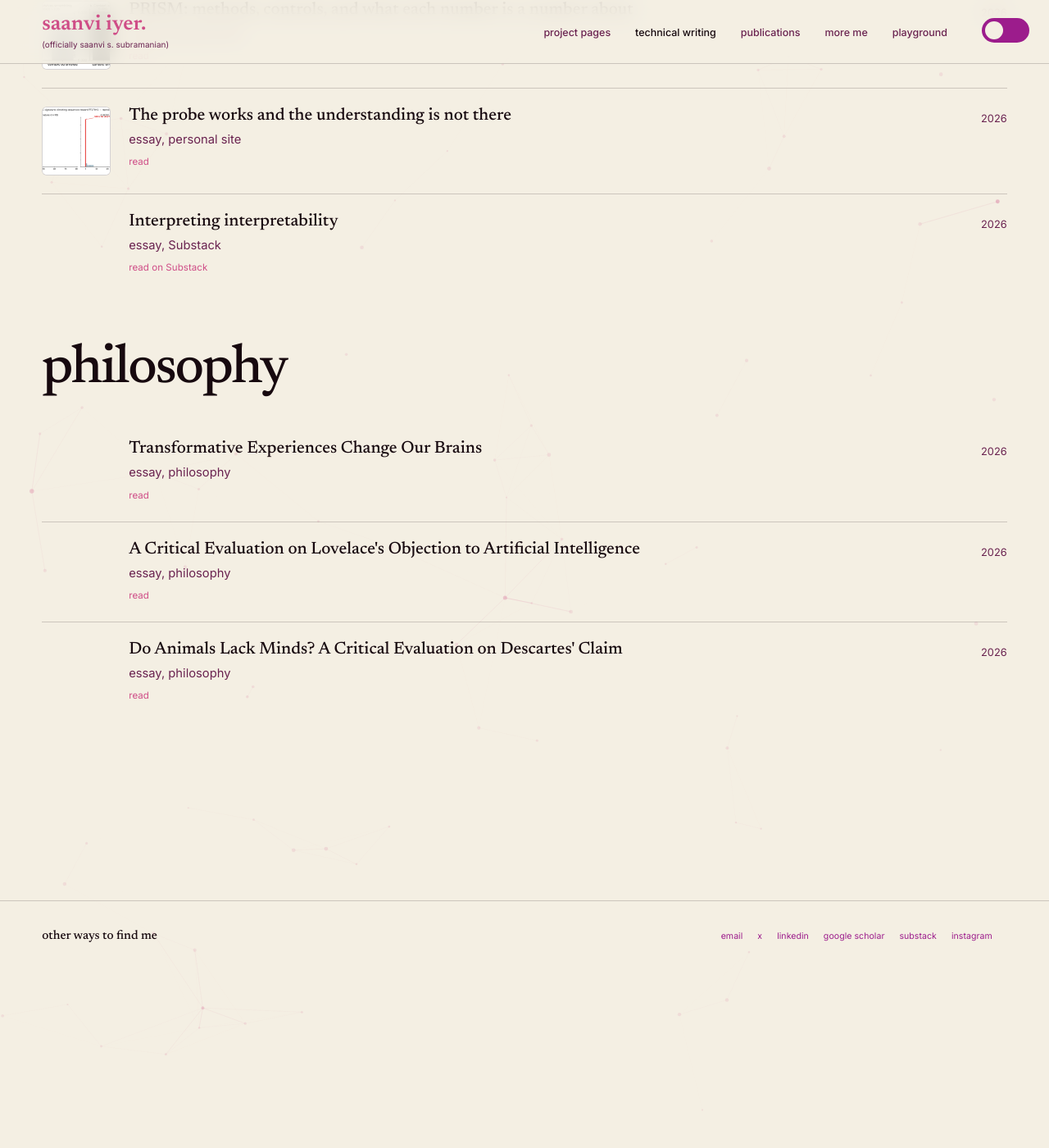
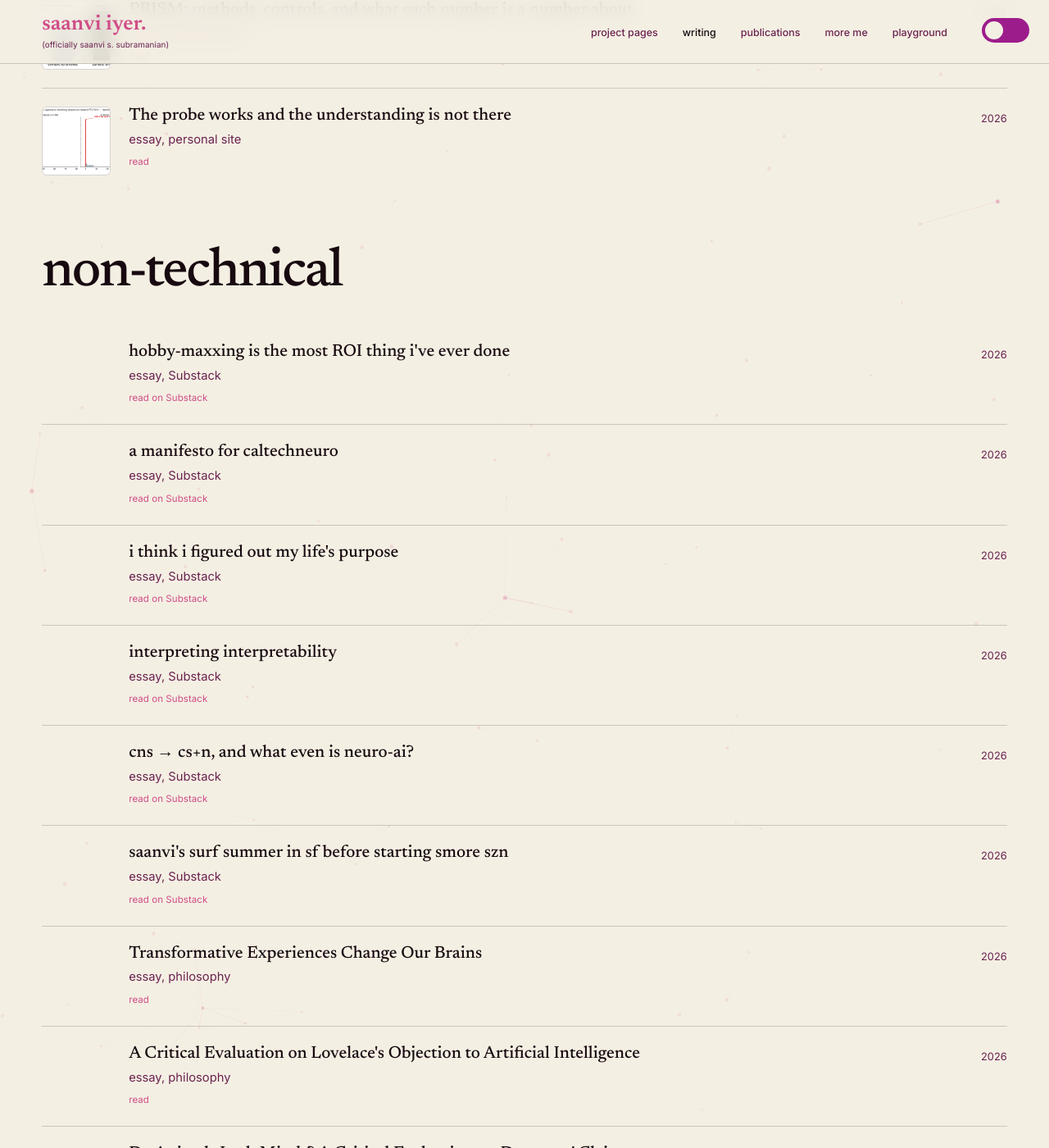
Before and after one commit to saanviiyer/saanviiyer.github.io, a Jekyll site: the page built from pages/writing-index.html, in a window 1280 px wide and 1400 px high, scrolled down 2227 px. Shown: the whole window at 82% size. Built offline with Jekyll 4.4.1, drawn with Linux system fonts in a browser that asks for light colours; some web fonts are replaced; before the commit the page ends 3415 px from its top, so only the background shows below that; some of the changed text lies outside the part shown.

Commit message:
Restructure writing into technical and non-technical sections; list all six Substack articles under non-technical; rename nav to writing

```diff
--- a/_includes/nav.html
+++ b/_includes/nav.html
@@ -5,7 +5,7 @@
   </a>
   <ul class="nav-links">
     <li><a{% if page.url == '/projects/' %} class="active" aria-current="page"{% endif %} href="{{ '/projects/' | relative_url }}">project pages</a></li>
-    <li><a{% if page.url == '/writing/' %} class="active" aria-current="page"{% endif %} href="{{ '/writing/' | relative_url }}">technical writing</a></li>
+    <li><a{% if page.url == '/writing/' %} class="active" aria-current="page"{% endif %} href="{{ '/writing/' | relative_url }}">writing</a></li>
     <li><a{% if page.url == '/publications/' %} class="active" aria-current="page"{% endif %} href="{{ '/publications/' | relative_url }}">publications</a></li>
     <li><a{% if page.url == '/more-me/' %} class="active" aria-current="page"{% endif %} href="{{ '/more-me/' | relative_url }}">more me</a></li>
     <li><a{% if page.url == '/playground/' %} class="active" aria-current="page"{% endif %} href="{{ '/playground/' | relative_url }}">playground</a></li>
--- a/pages/writing-index.html
+++ b/pages/writing-index.html
@@ -1,10 +1,10 @@
 ---
-title: Technical writing · Saanvi S. Subramanian
+title: Writing · Saanvi S. Subramanian
 permalink: /writing/
 ---
 
 <section class="pf-section">
-  <h2 class="pf-heading">technical writing</h2>
+  <h2 class="pf-heading">technical</h2>
 
   <div class="pub-list">
 
@@ -21,21 +21,71 @@ permalink: /writing/
     </div>
     {% endfor %}
 
+  </div>
+
+  <h2 class="pf-heading" style="margin-top: 64px;">non-technical</h2>
+
+  <div class="pub-list">
+
     <div class="pub-row">
       <span class="pub-thumb" aria-hidden="true"></span>
       <div class="pub-main">
-        <h3 class="pub-title"><a href="https://saanviss.substack.com/p/interpreting-interpretability" target="_blank" rel="noopener">Interpreting interpretability</a></h3>
+        <h3 class="pub-title"><a href="https://saanviss.substack.com/p/hobby-maxxing-is-the-most-roi-thing" target="_blank" rel="noopener">hobby-maxxing is the most ROI thing i've ever done</a></h3>
+        <div class="pub-venue">essay, Substack</div>
+        <div class="pub-links"><a href="https://saanviss.substack.com/p/hobby-maxxing-is-the-most-roi-thing" target="_blank" rel="noopener">read on Substack</a></div>
+      </div>
+      <div class="pub-year">2026</div>
+    </div>
+
+    <div class="pub-row">
+      <span class="pub-thumb" aria-hidden="true"></span>
+      <div class="pub-main">
+        <h3 class="pub-title"><a href="https://saanviss.substack.com/p/a-manifesto-for-caltechneuro" target="_blank" rel="noopener">a manifesto for caltechneuro</a></h3>
+        <div class="pub-venue">essay, Substack</div>
+        <div class="pub-links"><a href="https://saanviss.substack.com/p/a-manifesto-for-caltechneuro" target="_blank" rel="noopener">read on Substack</a></div>
+      </div>
+      <div class="pub-year">2026</div>
+    </div>
+
+    <div class="pub-row">
+      <span class="pub-thumb" aria-hidden="true"></span>
+      <div class="pub-main">
+        <h3 class="pub-title"><a href="https://saanviss.substack.com/p/i-think-i-figured-out-my-lifes-purpose" target="_blank" rel="noopener">i think i figured out my life's purpose</a></h3>
+        <div class="pub-venue">essay, Substack</div>
+        <div class="pub-links"><a href="https://saanviss.substack.com/p/i-think-i-figured-out-my-lifes-purpose" target="_blank" rel="noopener">read on Substack</a></div>
+      </div>
+      <div class="pub-year">2026</div>
+    </div>
+
+    <div class="pub-row">
+      <span class="pub-thumb" aria-hidden="true"></span>
+      <div class="pub-main">
+        <h3 class="pub-title"><a href="https://saanviss.substack.com/p/interpreting-interpretability" target="_blank" rel="noopener">interpreting interpretability</a></h3>
         <div class="pub-venue">essay, Substack</div>
         <div class="pub-links"><a href="https://saanviss.substack.com/p/interpreting-interpretability" target="_blank" rel="noopener">read on Substack</a></div>
       </div>
       <div class="pub-year">2026</div>
     </div>
 
-  </div>
+    <div class="pub-row">
+      <span class="pub-thumb" aria-hidden="true"></span>
+      <div class="pub-main">
+        <h3 class="pub-title"><a href="https://saanviss.substack.com/p/cns-csn-and-what-even-is-neuro-ai" target="_blank" rel="noopener">cns &rarr; cs+n, and what even is neuro-ai?</a></h3>
+        <div class="pub-venue">essay, Substack</div>
+        <div class="pub-links"><a href="https://saanviss.substack.com/p/cns-csn-and-what-even-is-neuro-ai" target="_blank" rel="noopener">read on Substack</a></div>
+      </div>
+      <div class="pub-year">2026</div>
+    </div>
 
-  <h2 class="pf-heading" style="margin-top: 60px;">philosophy</h2>
-
-  <div class="pub-list">
+    <div class="pub-row">
+      <span class="pub-thumb" aria-hidden="true"></span>
+      <div class="pub-main">
+        <h3 class="pub-title"><a href="https://saanviss.substack.com/p/saanvis-surf-summer-in-sf-before" target="_blank" rel="noopener">saanvi's surf summer in sf before starting smore szn</a></h3>
+        <div class="pub-venue">essay, Substack</div>
+        <div class="pub-links"><a href="https://saanviss.substack.com/p/saanvis-surf-summer-in-sf-before" target="_blank" rel="noopener">read on Substack</a></div>
+      </div>
+      <div class="pub-year">2026</div>
+    </div>
 
     <div class="pub-row">
       <span class="pub-thumb" aria-hidden="true"></span>
```
